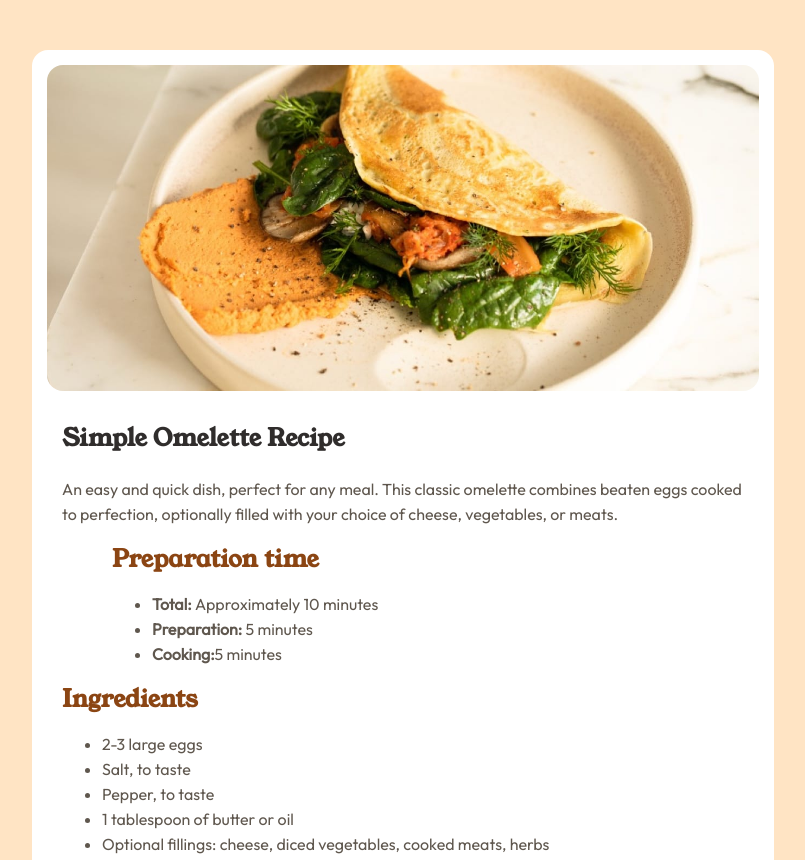
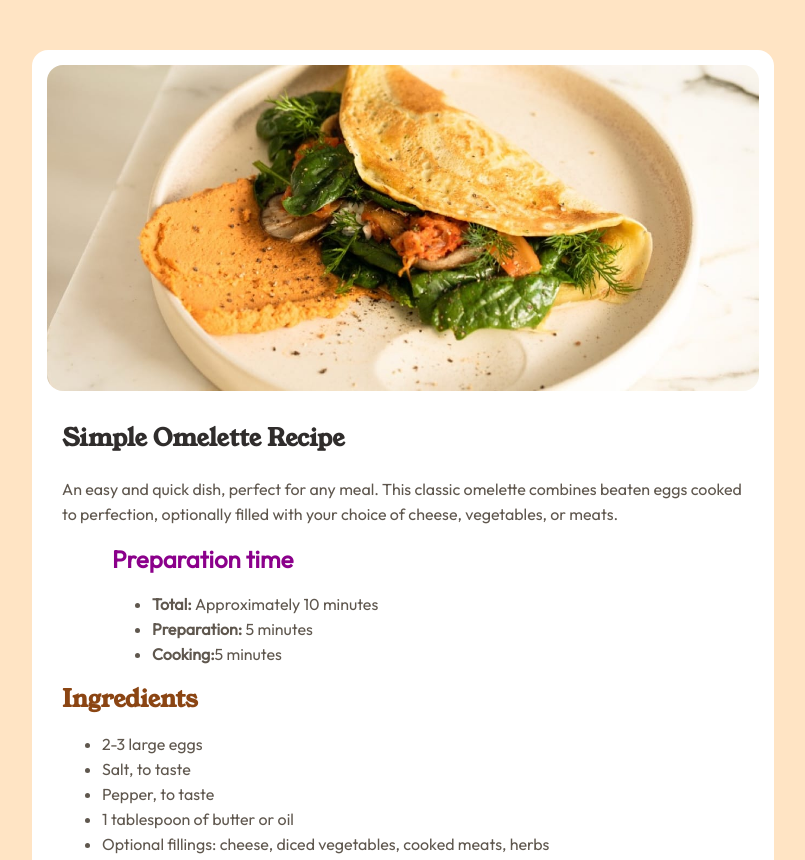
Before and after one commit to bhanuprakash1575/recipe-page, a plain HTML site: page index.html in a window 1280 px wide. Shown: the top 860 px of the page, without its empty margins (237-1042 px from the left). Drawn offline with Linux system fonts and the light colour scheme.

Commit message:
third change

```diff
--- a/style.css
+++ b/style.css
@@ -41,7 +41,7 @@ img{
 }
 
 .preparation-container{
-    & h3{
+    & h2{
         font-family: 'Outfit';
         color: darkmagenta;
     }
```
